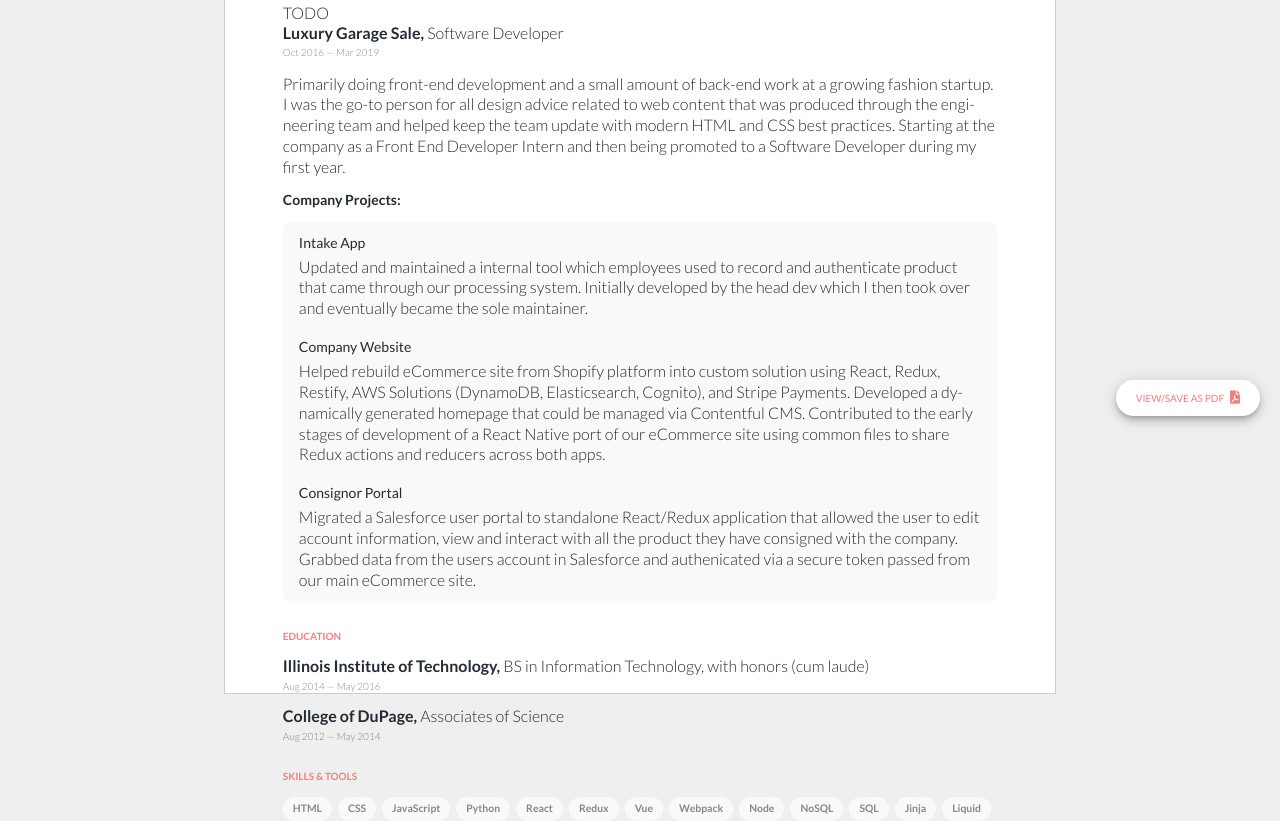
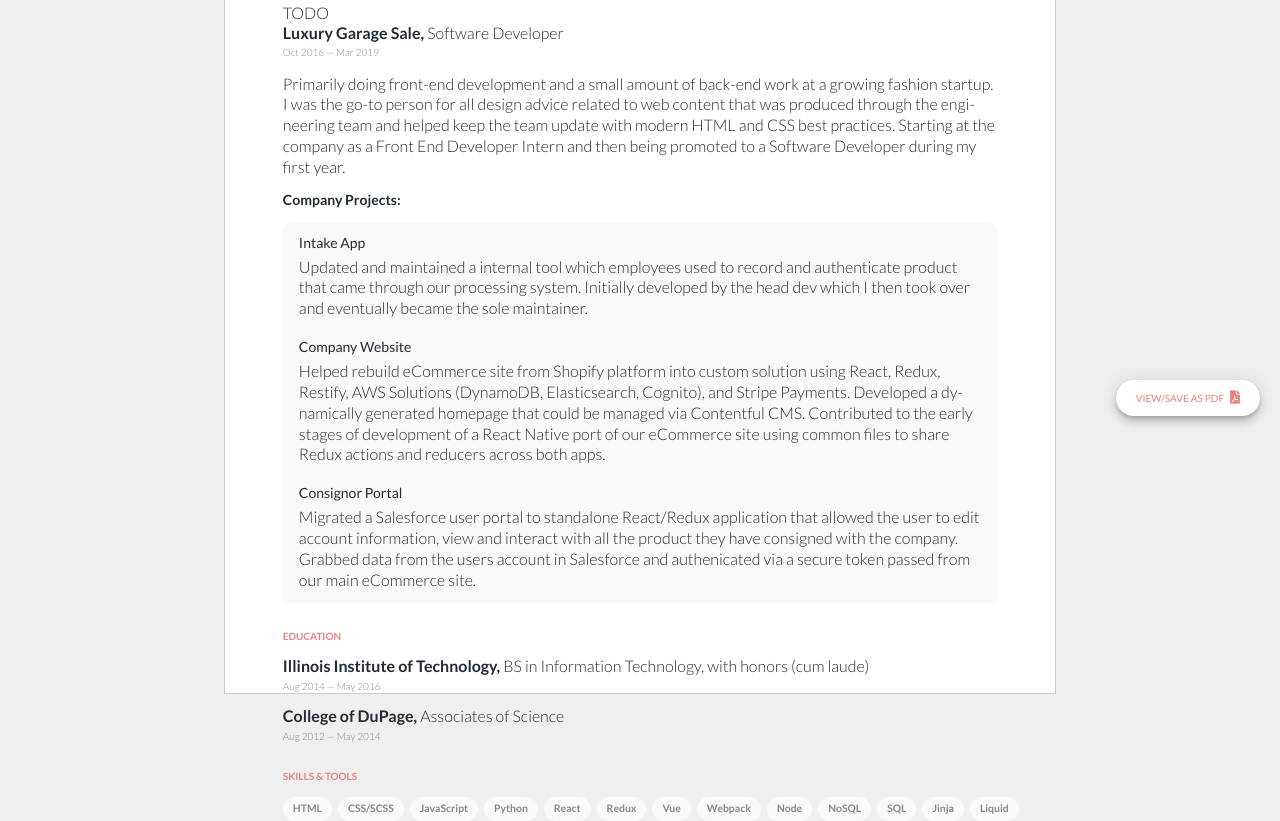
Before and after one commit to bsansone/resume, a plain HTML site: page index.html in a window 1280 px wide. Shown: the part 364-1185 px from the top of the page. Drawn offline with Linux system fonts and the light colour scheme.

Commit message:
Update index.html

```diff
--- a/index.html
+++ b/index.html
@@ -104,7 +104,7 @@
         <h3>Skills &amp; Tools</h3>
         <ul class="list-unstyled">
           <li>HTML</li>
-          <li>CSS</li>
+          <li>CSS/SCSS</li>
           <li>JavaScript</li>
           <li>Python</li>
           <li>React</li>
```
